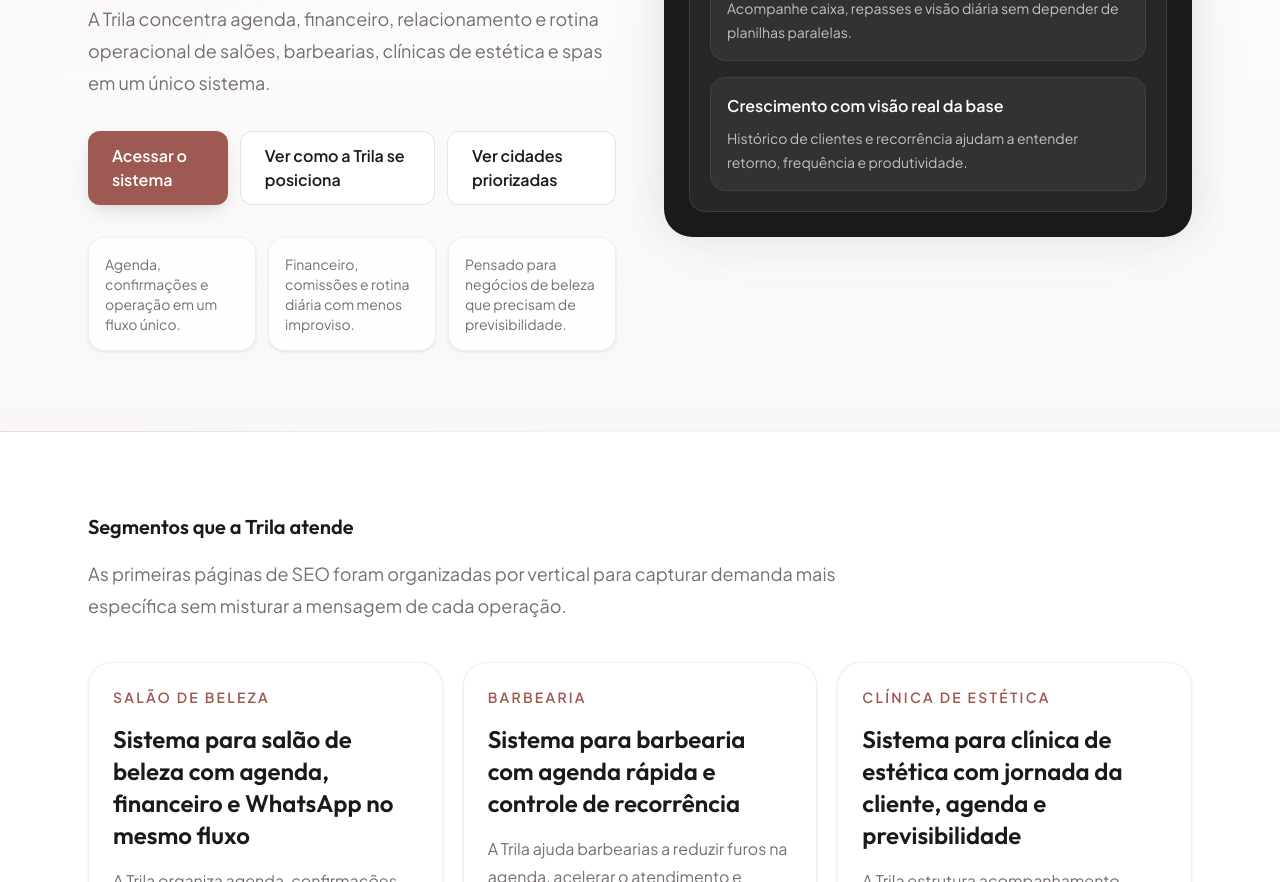
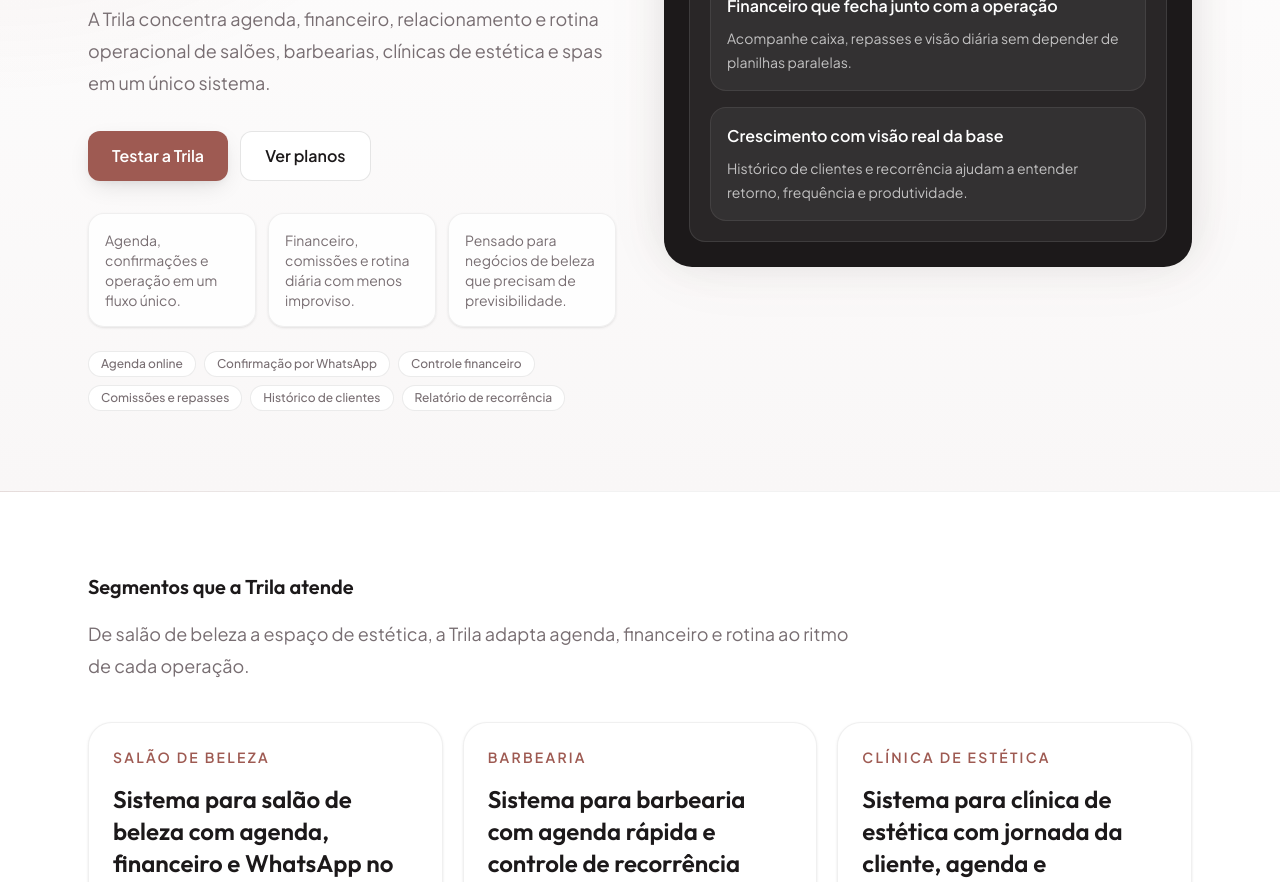
Before and after one commit to ikk1/trila-seo, a Next.js app: page / in a window 1280 px wide. Shown: the part 520-1402 px from the top of the page. Built offline with nearby package versions, Linux system fonts and the light colour scheme.

Commit message:
fix(home): clean up hero CTAs, fix segmentos subtitle, add feature chips

```diff
--- a/app/page.tsx
+++ b/app/page.tsx
@@ -21,6 +21,15 @@
   'Agenda, confirmações e operação em um fluxo único.',
   'Financeiro, comissões e rotina diária com menos improviso.',
   'Pensado para negócios de beleza que precisam de previsibilidade.',
+];
+
+const features = [
+  'Agenda online',
+  'Confirmação por WhatsApp',
+  'Controle financeiro',
+  'Comissões e repasses',
+  'Histórico de clientes',
+  'Relatório de recorrência',
 ];
 
 const sections = [
@@ -65,19 +74,13 @@
                 href={APP_URL}
                 className="inline-flex min-h-11 items-center justify-center rounded-xl bg-primary px-6 py-3 font-semibold text-white shadow-[var(--shadow-card-hover)] transition-colors hover:bg-primary-dark"
               >
-                Acessar o sistema
+                Testar a Trila
               </a>
               <Link
                 href="/planos"
                 className="inline-flex min-h-11 items-center justify-center rounded-xl border border-black/10 bg-white px-6 py-3 font-semibold text-text-main transition-colors hover:bg-surface"
               >
-                Ver como a Trila se posiciona
-              </Link>
-              <Link
-                href="/cidades"
-                className="inline-flex min-h-11 items-center justify-center rounded-xl border border-black/10 bg-white px-6 py-3 font-semibold text-text-main transition-colors hover:bg-surface"
-              >
-                Ver cidades priorizadas
+                Ver planos
               </Link>
             </div>
             <ul className="mt-8 grid gap-3 text-sm text-text-muted sm:grid-cols-3">
@@ -90,6 +93,16 @@
                 </li>
               ))}
             </ul>
+            <div className="mt-6 flex flex-wrap gap-2">
+              {features.map((feat) => (
+                <span
+                  key={feat}
+                  className="rounded-full border border-black/8 bg-white px-3 py-1 text-xs font-medium text-text-muted"
+                >
+                  {feat}
+                </span>
+              ))}
+            </div>
           </div>
 
           <div className="flex-1">
@@ -121,8 +134,8 @@
         <div className="max-w-3xl">
           <h2>Segmentos que a Trila atende</h2>
           <p className="mt-4 text-lg leading-8 text-text-muted">
-            As primeiras páginas de SEO foram organizadas por vertical para capturar
-            demanda mais específica sem misturar a mensagem de cada operação.
+            De salão de beleza a espaço de estética, a Trila adapta agenda,
+            financeiro e rotina ao ritmo de cada operação.
           </p>
         </div>
         <div className="mt-10 grid gap-5 md:grid-cols-2 xl:grid-cols-3">
```
